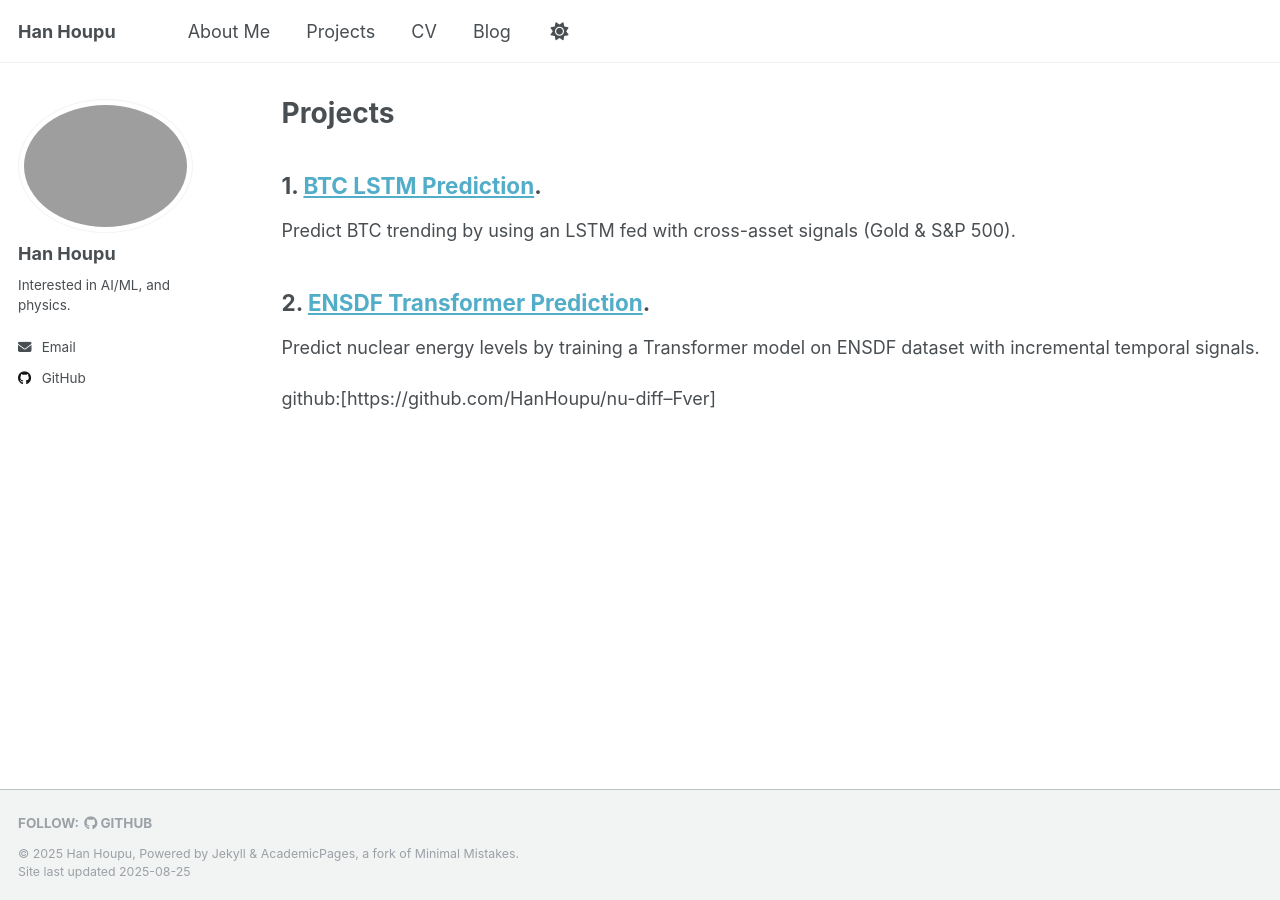
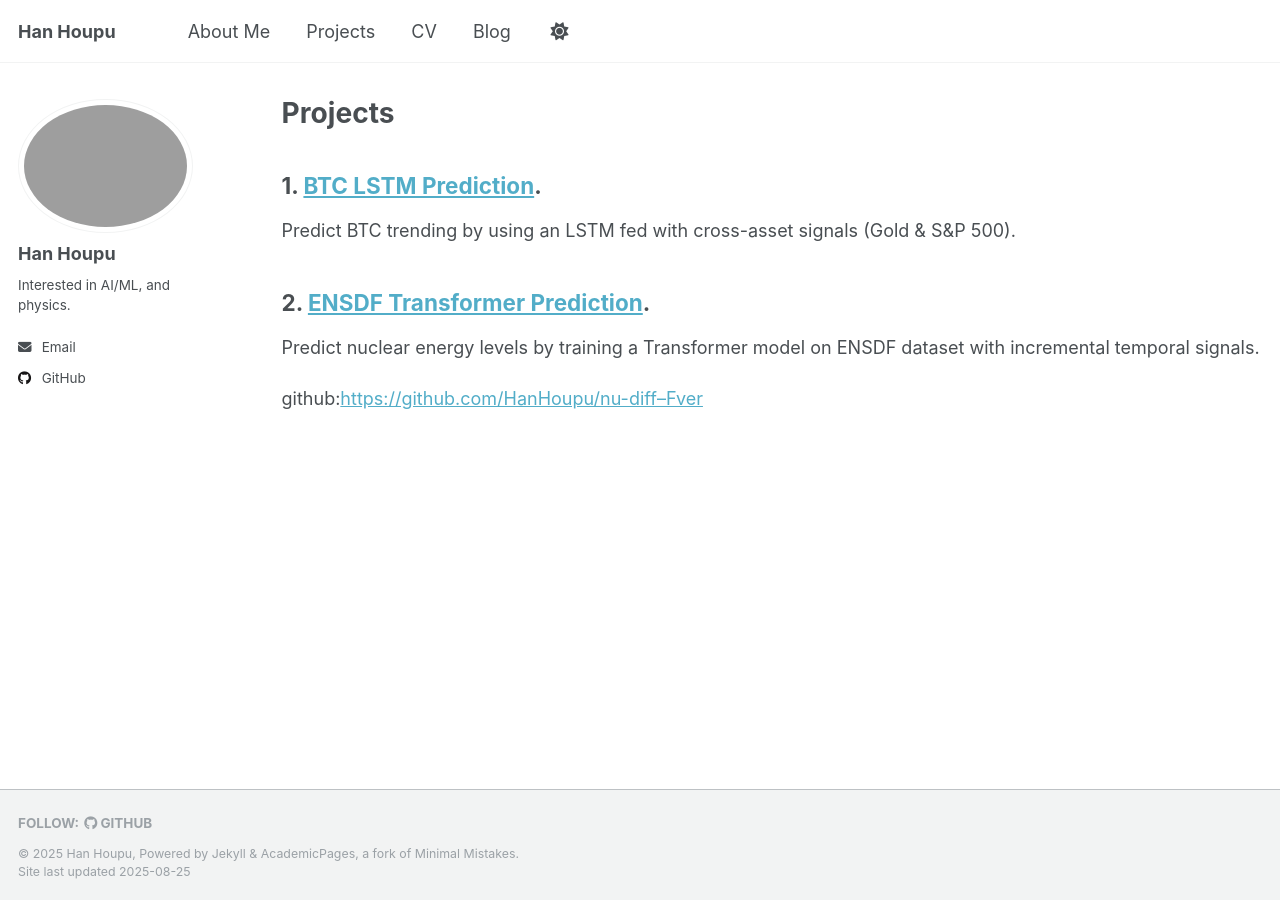
Before and after one commit to HanHoupu/hanhoupu.github.io, a Jekyll site: the page built from _pages/projects.md, in a window 1280 px wide. Built offline with Jekyll 4.4.1, drawn with Linux system fonts in a browser that asks for light colours; part of the change alters nothing that is shown.

```diff
--- a/_pages/projects.md
+++ b/_pages/projects.md
@@ -13,4 +13,4 @@ Predict BTC trending by using an LSTM fed with cross-asset signals (Gold & S&P 5
 ## 2. [ENSDF Transformer Prediction](/files/2nd.html).
 Predict nuclear energy levels by training a Transformer model on ENSDF dataset with incremental temporal signals.
 
-github:[https://github.com/HanHoupu/nu-diff--Fver]
+github:[https://github.com/HanHoupu/nu-diff--Fver](https://github.com/HanHoupu/nu-diff--Fver)
```
